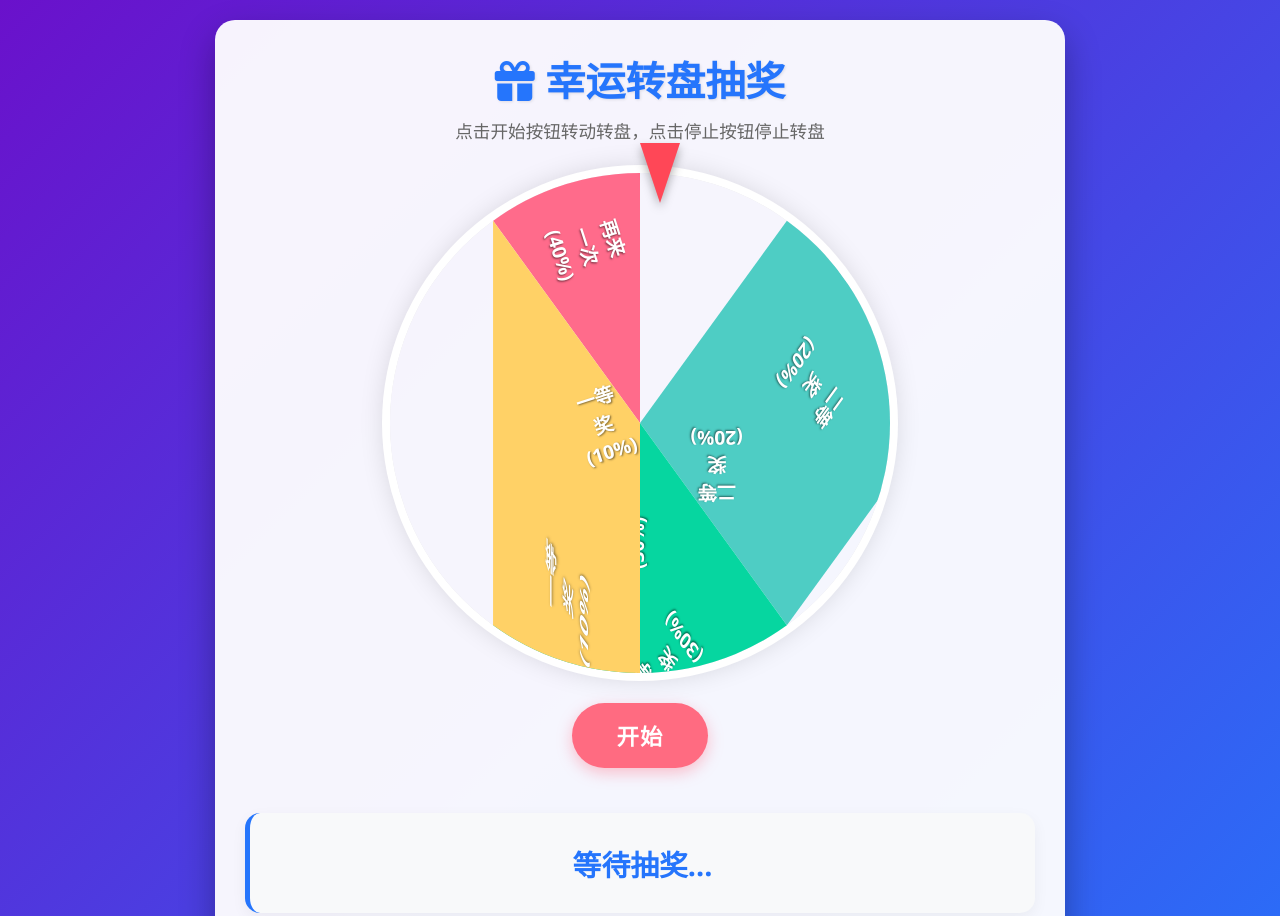
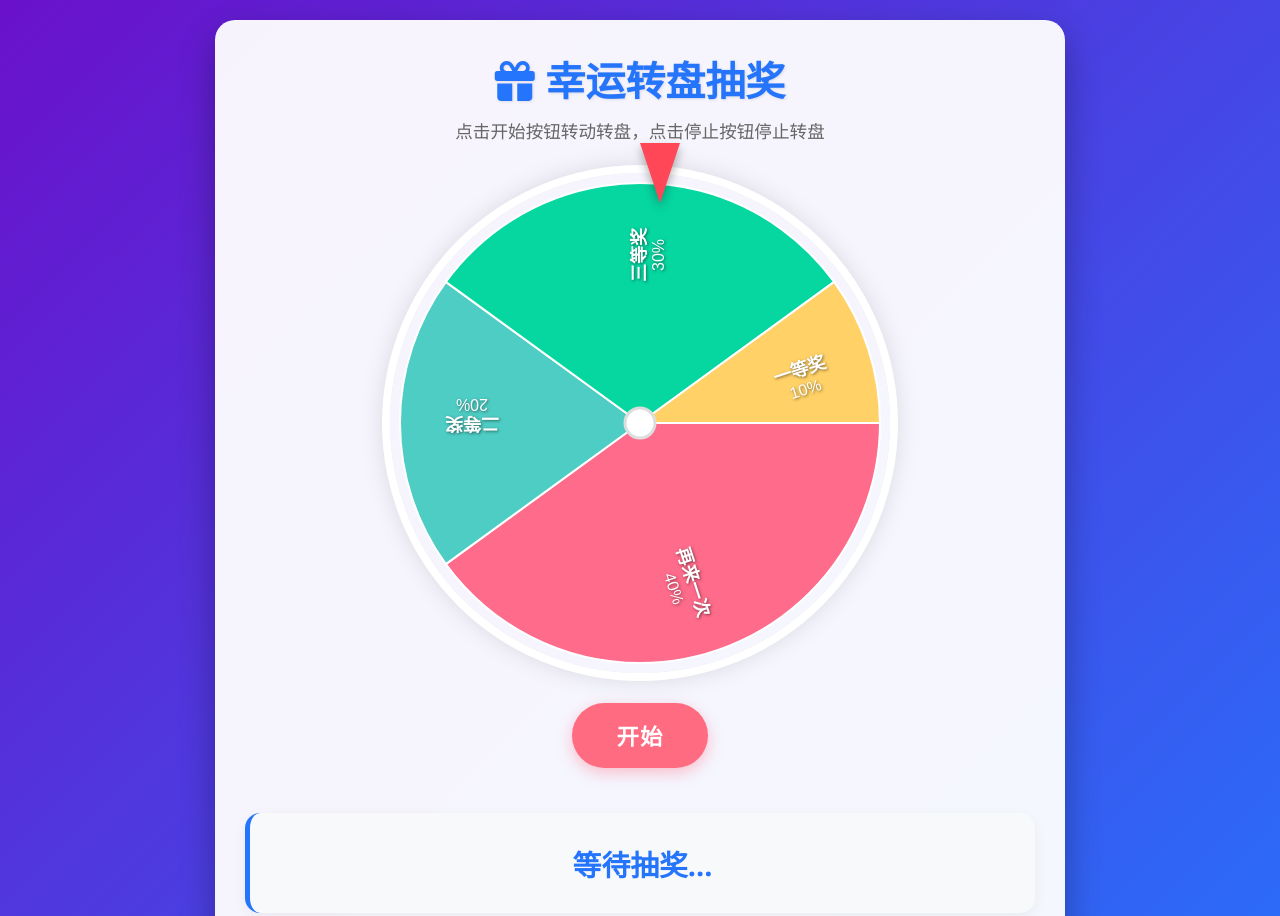
Before and after one commit to HL-Steel-Industries-Sdn-Bhd/Lucky-draw-test2, a plain HTML site: page index.html in a window 1280 px wide. Shown: the top 916 px of the page. Drawn offline with Linux system fonts and the light colour scheme.

Commit message:
Update index.html

```diff
--- a/index.html
+++ b/index.html
@@ -55,33 +55,11 @@
             height: 500px;
         }
 
-        #wheel {
+        #wheelCanvas {
             width: 100%;
             height: 100%;
             border-radius: 50%;
-            position: relative;
-            overflow: hidden;
             box-shadow: 0 0 0 8px #fff, 0 0 30px rgba(0, 0, 0, 0.2);
-            transition: transform 5s cubic-bezier(0.17, 0.67, 0.21, 0.99);
-            transform: rotate(0deg);
-        }
-
-        .wheel-sector {
-            position: absolute;
-            width: 50%;
-            height: 50%;
-            transform-origin: 100% 100%;
-            left: 0;
-            top: 0;
-            display: flex;
-            justify-content: flex-start;
-            align-items: center;
-            padding-left: 60px;
-            font-weight: bold;
-            color: white;
-            text-shadow: 1px 1px 2px rgba(0, 0, 0, 0.5);
-            font-size: 1.2rem;
-            overflow: hidden;
         }
 
         .pointer {
@@ -220,11 +198,6 @@
                 height: 350px;
             }
 
-            .wheel-sector {
-                font-size: 1rem;
-                padding-left: 40px;
-            }
-
             .container {
                 padding: 20px;
             }
@@ -243,11 +216,6 @@
                 width: 280px;
                 height: 280px;
             }
-
-            .wheel-sector {
-                font-size: 0.85rem;
-                padding-left: 30px;
-            }
         }
     </style>
 </head>
@@ -257,7 +225,7 @@
         <p class="subtitle">点击开始按钮转动转盘，点击停止按钮停止转盘</p>
 
         <div class="wheel-container">
-            <div id="wheel"></div>
+            <canvas id="wheelCanvas" width="500" height="500"></canvas>
             <div class="pointer"></div>
         </div>
 
@@ -306,53 +274,95 @@
             { name: "一等奖", probability: 0.1, color: "#FFD166" }
         ];
 
-        // 计算每个奖品在转盘上的角度范围
+        // 初始化变量
         let currentRotation = 0;
         let isSpinning = false;
         let isDecelerating = false;
         let spinSpeed = 0;
         let maxSpeed = 25;
         let targetPrizeIndex = -1;
-        let wheel = document.getElementById('wheel');
+        let canvas = document.getElementById('wheelCanvas');
+        let ctx = canvas.getContext('2d');
         let spinButton = document.getElementById('spinButton');
         let resultDisplay = document.getElementById('result');
         let statusDisplay = document.getElementById('status');
+        let animationId = null;
 
-        // 初始化转盘 - 使用canvas绘制圆饼图
-        function initWheel() {
-            wheel.innerHTML = '';
-            let accumulatedAngle = 0;
+        // 绘制转盘
+        function drawWheel(rotation = 0) {
+            const centerX = canvas.width / 2;
+            const centerY = canvas.height / 2;
+            const radius = Math.min(centerX, centerY) - 10;
 
-            // 创建每个扇形区域
+            // 清除画布
+            ctx.clearRect(0, 0, canvas.width, canvas.height);
+
+            // 保存当前状态
+            ctx.save();
+
+            // 旋转画布
+            ctx.translate(centerX, centerY);
+            ctx.rotate(rotation * Math.PI / 180);
+            ctx.translate(-centerX, -centerY);
+
+            let startAngle = 0;
+
+            // 绘制每个扇形
             prizes.forEach((prize, index) => {
-                const angle = prize.probability * 360;
+                const angle = prize.probability * 2 * Math.PI;
+                const endAngle = startAngle + angle;
 
-                // 创建扇形元素
-                const sector = document.createElement('div');
-                sector.className = 'wheel-sector';
-                sector.textContent = `${prize.name} (${(prize.probability * 100).toFixed(0)}%)`;
-                sector.style.backgroundColor = prize.color;
-                sector.style.transform = `rotate(${accumulatedAngle}deg) skewY(${angle - 90}deg)`;
+                // 绘制扇形
+                ctx.beginPath();
+                ctx.moveTo(centerX, centerY);
+                ctx.arc(centerX, centerY, radius, startAngle, endAngle);
+                ctx.closePath();
 
-                // 添加扇形内部文本的容器
-                const textContainer = document.createElement('div');
-                textContainer.style.transform = `skewY(${90 - angle}deg) rotate(${angle/2}deg)`;
-                textContainer.style.width = '100%';
-                textContainer.style.height = '100%';
-                textContainer.style.display = 'flex';
-                textContainer.style.alignItems = 'center';
-                textContainer.style.paddingLeft = '40%';
-                textContainer.textContent = `${prize.name} (${(prize.probability * 100).toFixed(0)}%)`;
-                textContainer.style.color = 'white';
-                textContainer.style.fontWeight = 'bold';
-                textContainer.style.textShadow = '1px 1px 2px rgba(0,0,0,0.5)';
-                textContainer.style.fontSize = '1.2rem';
+                // 填充颜色
+                ctx.fillStyle = prize.color;
+                ctx.fill();
 
-                sector.appendChild(textContainer);
-                wheel.appendChild(sector);
+                // 添加边框
+                ctx.strokeStyle = '#fff';
+                ctx.lineWidth = 2;
+                ctx.stroke();
 
-                accumulatedAngle += angle;
+                // 绘制文字
+                ctx.save();
+                ctx.translate(centerX, centerY);
+                ctx.rotate(startAngle + angle / 2);
+
+                ctx.fillStyle = 'white';
+                ctx.font = 'bold 18px Arial';
+                ctx.textAlign = 'center';
+                ctx.textBaseline = 'middle';
+                ctx.shadowColor = 'rgba(0, 0, 0, 0.5)';
+                ctx.shadowBlur = 3;
+                ctx.shadowOffsetX = 1;
+                ctx.shadowOffsetY = 1;
+
+                // 计算文字位置
+                const textRadius = radius * 0.7;
+                ctx.fillText(prize.name, textRadius, 0);
+                ctx.font = '16px Arial';
+                ctx.fillText(`${(prize.probability * 100).toFixed(0)}%`, textRadius, 20);
+
+                ctx.restore();
+
+                startAngle = endAngle;
             });
+
+            // 绘制中心圆
+            ctx.beginPath();
+            ctx.arc(centerX, centerY, 15, 0, 2 * Math.PI);
+            ctx.fillStyle = '#fff';
+            ctx.fill();
+            ctx.strokeStyle = '#ddd';
+            ctx.lineWidth = 3;
+            ctx.stroke();
+
+            // 恢复状态
+            ctx.restore();
         }
 
         // 根据概率随机选择一个奖品
@@ -413,20 +423,32 @@
 
             // 加速阶段
             spinSpeed = 0;
-            let accelerateInterval = setInterval(() => {
-                spinSpeed += 0.8;
+            let lastTime = Date.now();
+
+            function accelerate() {
+                if (!isSpinning) return;
+
+                const now = Date.now();
+                const deltaTime = now - lastTime;
+                lastTime = now;
+
+                spinSpeed += 0.02 * deltaTime;
                 if (spinSpeed >= maxSpeed) {
-                    clearInterval(accelerateInterval);
-
-                    // 开始减速的触发由用户点击停止按钮控制
-                    // 这里只设置一个标志，表示可以开始减速了
+                    spinSpeed = maxSpeed;
                     isDecelerating = true;
                     statusDisplay.textContent = '转盘全速旋转中，点击停止按钮...';
+                    return;
                 }
 
                 currentRotation += spinSpeed;
-                wheel.style.transform = `rotate(${currentRotation}deg)`;
-            }, 16); // 约60fps
+                drawWheel(currentRotation);
+
+                if (isSpinning) {
+                    animationId = requestAnimationFrame(accelerate);
+                }
+            }
+
+            animationId = requestAnimationFrame(accelerate);
         }
 
         // 停止旋转
@@ -455,17 +477,20 @@
                     spinSpeed = 0;
                     // 精确停止到目标角度
                     currentRotation = stopAngle;
-                    wheel.style.transform = `rotate(${currentRotation}deg)`;
+                    drawWheel(currentRotation);
                     finishSpin();
                     return;
                 }
 
                 currentRotation += spinSpeed;
-                wheel.style.transform = `rotate(${currentRotation}deg)`;
-                requestAnimationFrame(decelerate);
+                drawWheel(currentRotation);
+
+                if (isSpinning) {
+                    animationId = requestAnimationFrame(decelerate);
+                }
             }
 
-            requestAnimationFrame(decelerate);
+            animationId = requestAnimationFrame(decelerate);
             statusDisplay.textContent = '转盘减速中...';
         }
 
@@ -533,8 +558,24 @@
 
         // 页面加载时初始化转盘
         window.addEventListener('load', function() {
-            initWheel();
+            drawWheel();
             statusDisplay.textContent = '就绪 - 点击开始按钮开始抽奖';
+
+            // 响应式调整Canvas大小
+            function resizeCanvas() {
+                const container = document.querySelector('.wheel-container');
+                const size = Math.min(container.offsetWidth, container.offsetHeight);
+
+                canvas.width = size;
+                canvas.height = size;
+                drawWheel(currentRotation);
+            }
+
+            // 初始调整大小
+            resizeCanvas();
+
+            // 监听窗口大小变化
+            window.addEventListener('resize', resizeCanvas);
         });
     </script>
 </body>
```
